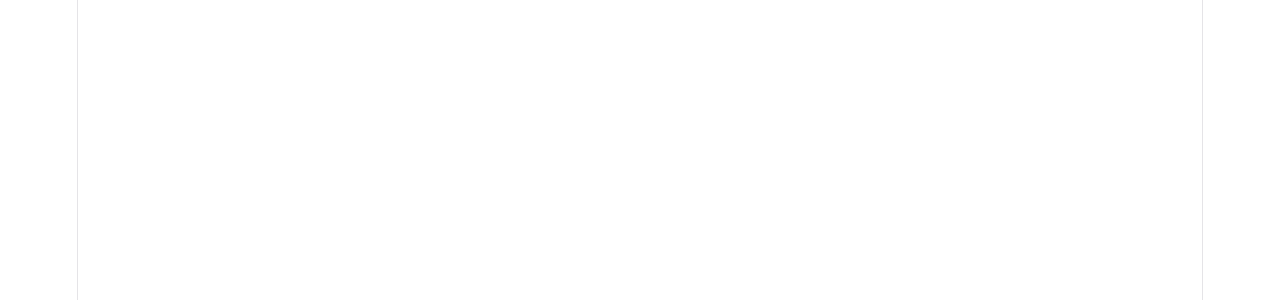
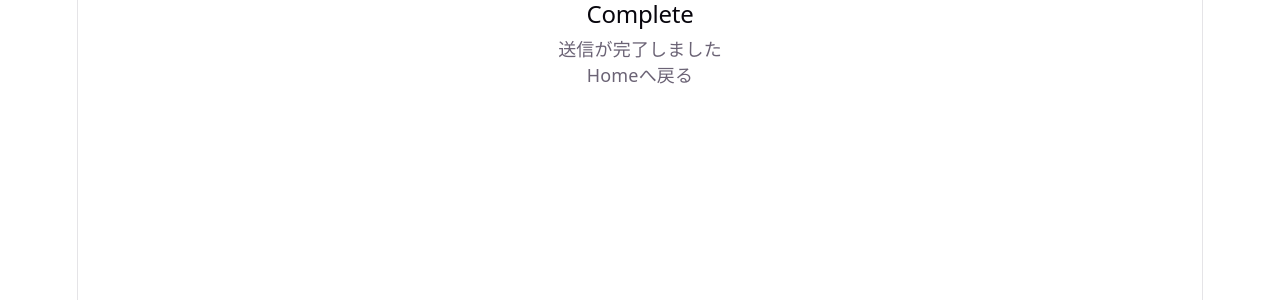
Before and after one commit to TakaDev1/React-Router-FormNavigationApp, a React (Vite) app: page /complete in a window 1280 px wide. Before the commit this address had no page. Shown: the top 300 px of the page. Built offline with nearby package versions, Linux system fonts and the light colour scheme.

Commit message:
feat: Implement Complete Page

```diff
--- a/src/App.tsx
+++ b/src/App.tsx
@@ -1,6 +1,8 @@
 import { BrowserRouter, Route, Routes } from "react-router";
 import "./App.css";
 import Home from "./pages/Home";
+import UserForm from "./pages/UserForm";
+import Complete from "./pages/Complete";
 
 function App() {
   return (
@@ -8,6 +10,8 @@ function App() {
       <BrowserRouter>
         <Routes>
           <Route path="/" element={<Home />} />
+          <Route path="/form" element={<UserForm />} />
+          <Route path="/complete" element={<Complete />} />
         </Routes>
       </BrowserRouter>
     </div>
--- /dev/null
+++ b/src/pages/Complete.tsx
@@ -0,0 +1,14 @@
+import React from "react";
+import { Link } from "react-router";
+
+const Complete = () => {
+  return (
+    <div>
+      <h2>Complete</h2>
+      <p>送信が完了しました</p>
+      <Link to="/">Homeへ戻る</Link>
+    </div>
+  );
+};
+
+export default Complete;
```
